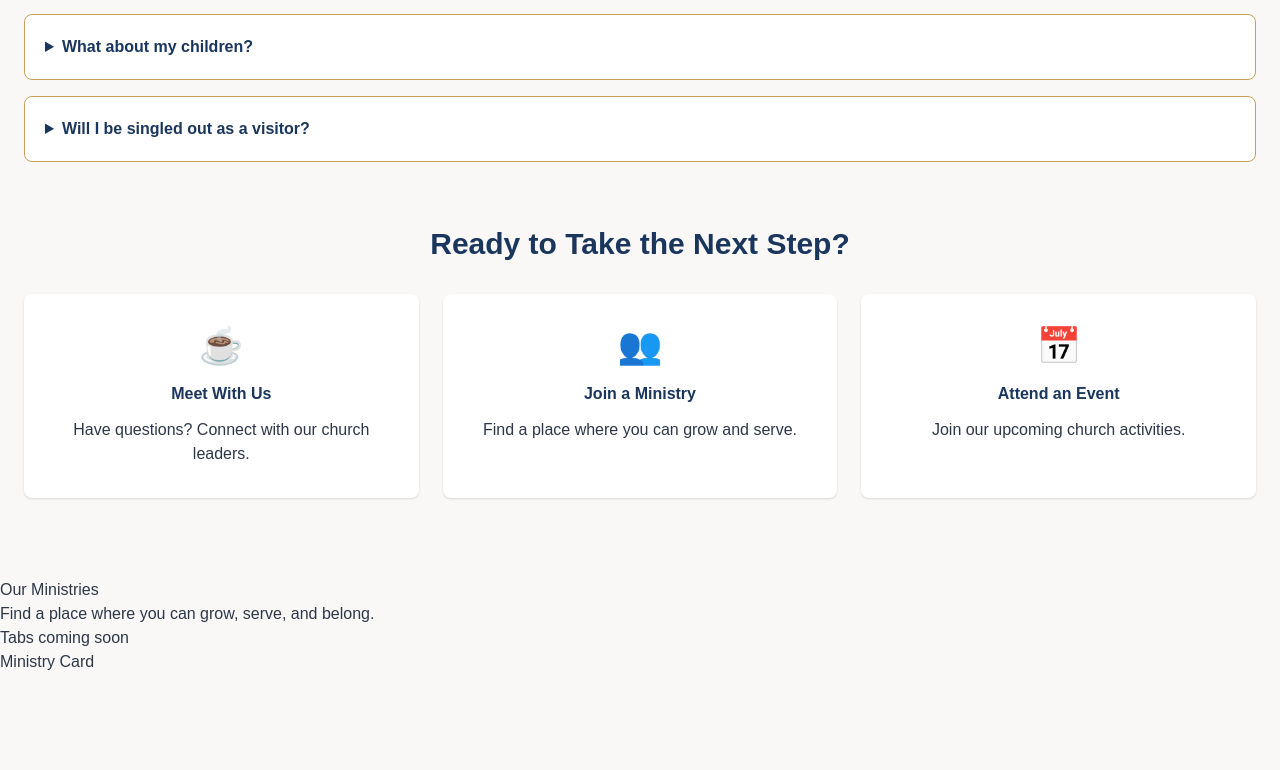
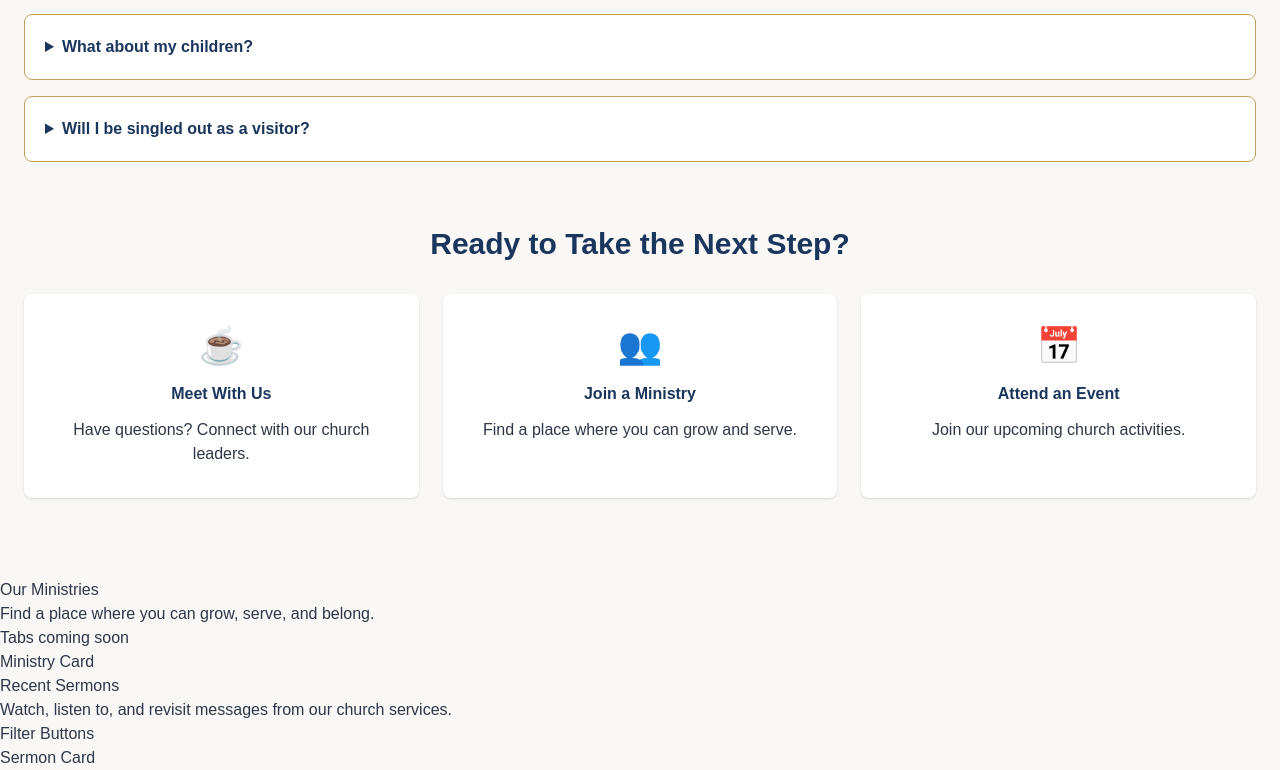
Before and after one commit to Jjumaaa/pnyari, a Next.js app: page / in a window 1280 px wide. Shown: the part 4139-4909 px from the top of the page. Before the commit the page ends 4813 px from the top, so only its background shows below. Built offline with nearby package versions, Linux system fonts and the light colour scheme.

Commit message:
Create Sermons section component structure

```diff
--- a/app/page.js
+++ b/app/page.js
@@ -5,6 +5,7 @@ import About from "@/components/sections/about/About";
 import Services from "@/components/sections/services/Services";
 import NewHere from "@/components/sections/new-here/NewHere";
 import Ministries from "@/components/sections/ministries/Ministries";
+import Sermons from "@/components/sections/sermons/Sermons";
 
 export default function Home() {
   return (
@@ -22,6 +23,8 @@ export default function Home() {
       <NewHere />
 
       <Ministries />
+
+      <Sermons />
     </>
   );
 }
--- /dev/null
+++ b/components/sections/sermons/SermonCard.jsx
@@ -0,0 +1,3 @@
+export default function SermonCard() {
+  return <div>Sermon Card</div>;
+}
--- /dev/null
+++ b/components/sections/sermons/SermonFilters.jsx
@@ -0,0 +1,3 @@
+export default function SermonFilters() {
+  return <div>Filter Buttons</div>;
+}
--- /dev/null
+++ b/components/sections/sermons/Sermons.jsx
@@ -0,0 +1,18 @@
+import SermonFilters from "./SermonFilters";
+import SermonCard from "./SermonCard";
+
+export default function Sermons() {
+  return (
+    <section>
+      <h2>Recent Sermons</h2>
+
+      <p>
+        Watch, listen to, and revisit messages from our church services.
+      </p>
+
+      <SermonFilters />
+
+      <SermonCard />
+    </section>
+  );
+}
```
Also changed, not shown: components/sections/sermons/sermonsData.js (added).
